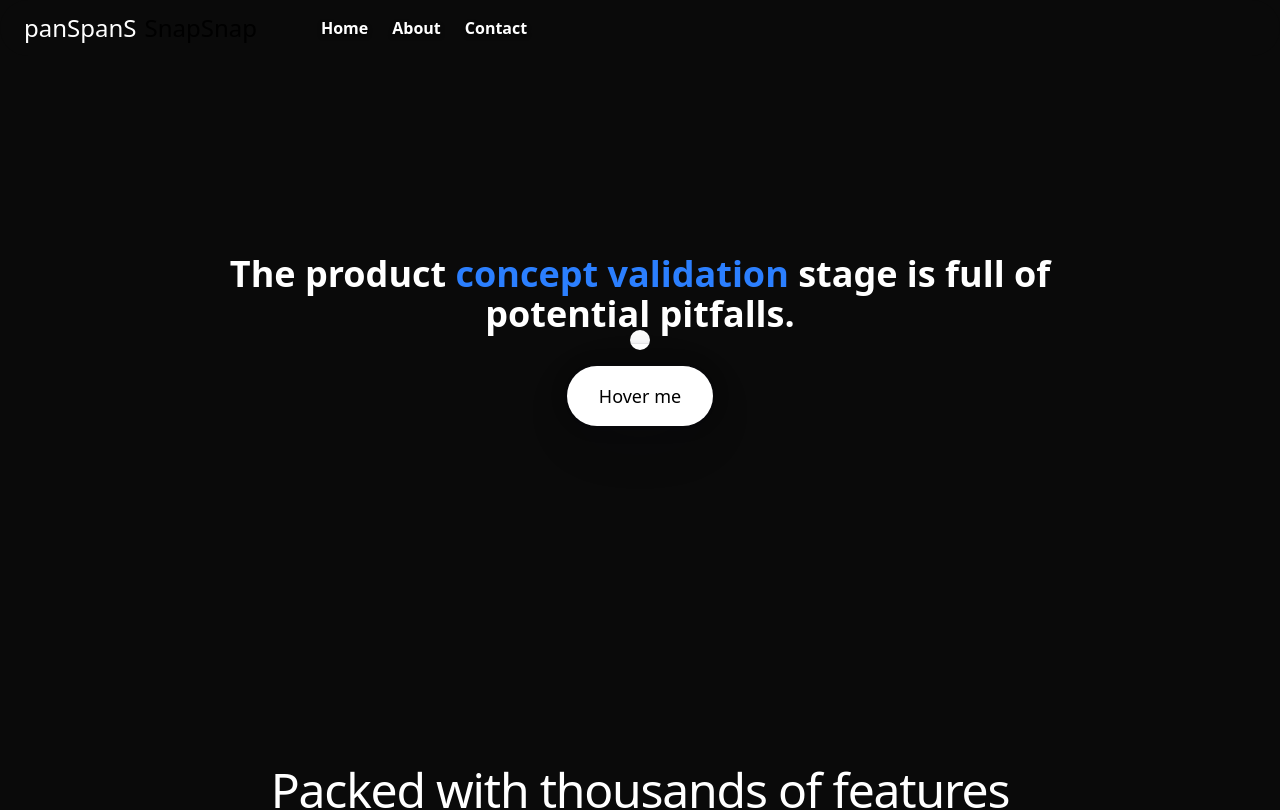
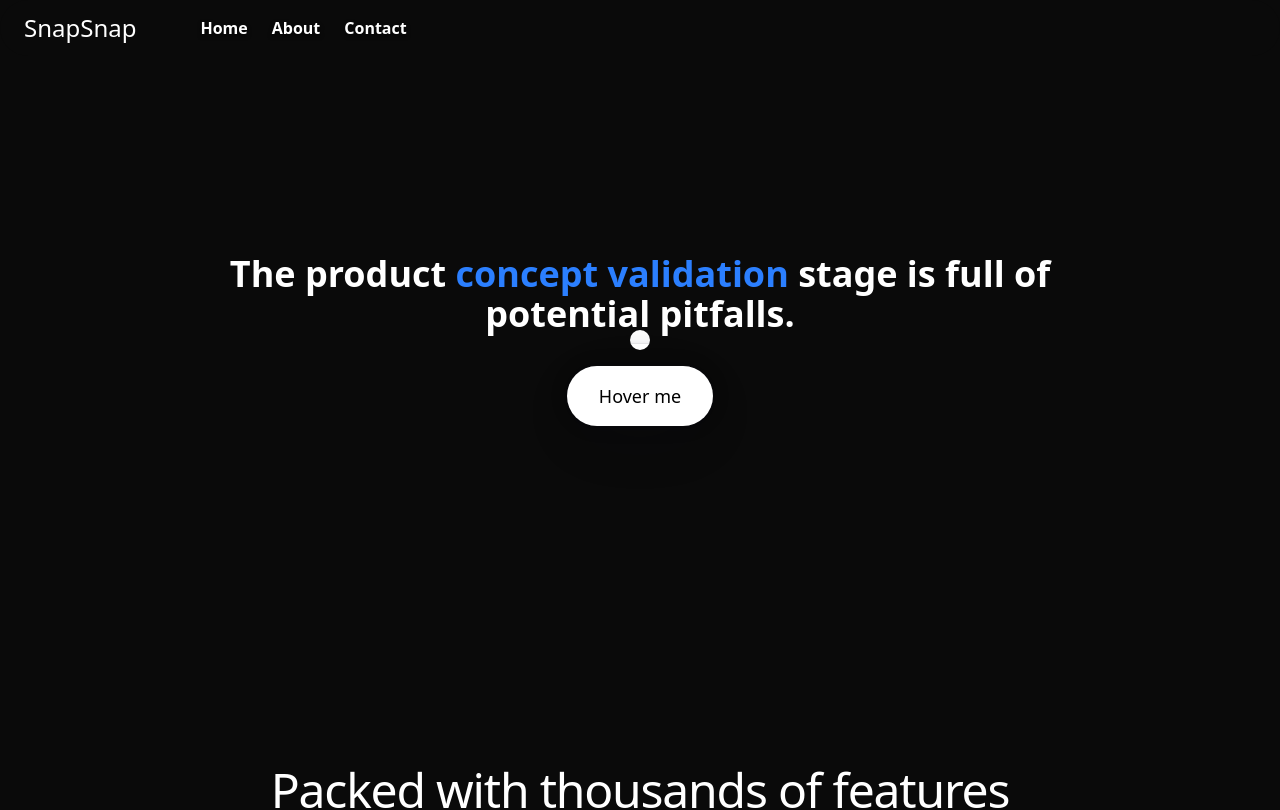
Before and after one commit to ThawingX/snap-home, a Next.js app: page / in a window 1280 px wide. Shown: the top 810 px of the page. Built offline with nearby package versions, Linux system fonts and the light colour scheme.

Commit message:
style:样式i优化

```diff
--- a/components/ui/resizable-navbar.tsx
+++ b/components/ui/resizable-navbar.tsx
@@ -269,8 +269,8 @@ export const NavbarLogo = () => {
         <path d="M7 6L9 2H15L17 6" stroke="currentColor" strokeWidth="2" strokeLinecap="round" />
         <circle cx="7" cy="10" r="1" fill="currentColor" />
       </svg> */}
-      <span className="text-2xl text-black dark:text-white" >panSpanS</span>
-      <span className="text-2xl text-black dark:text-black">SnapSnap</span>
+      <span className="text-2xl text-black dark:text-white" >SnapSnap</span>
+      {/* <span className="text-2xl text-black dark:text-black">SnapSnap</span> */}
     </Link>
   );
 };
```
